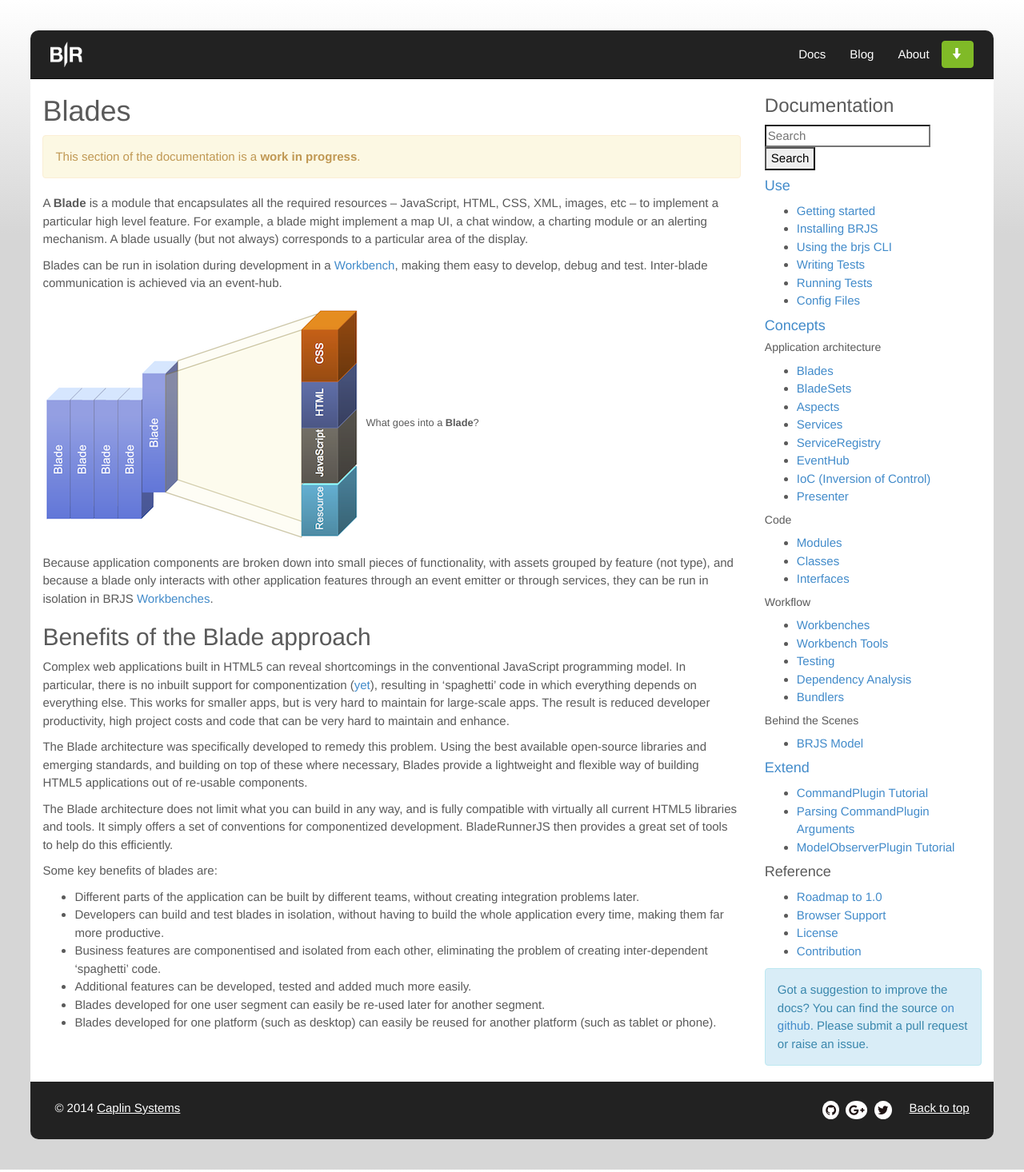
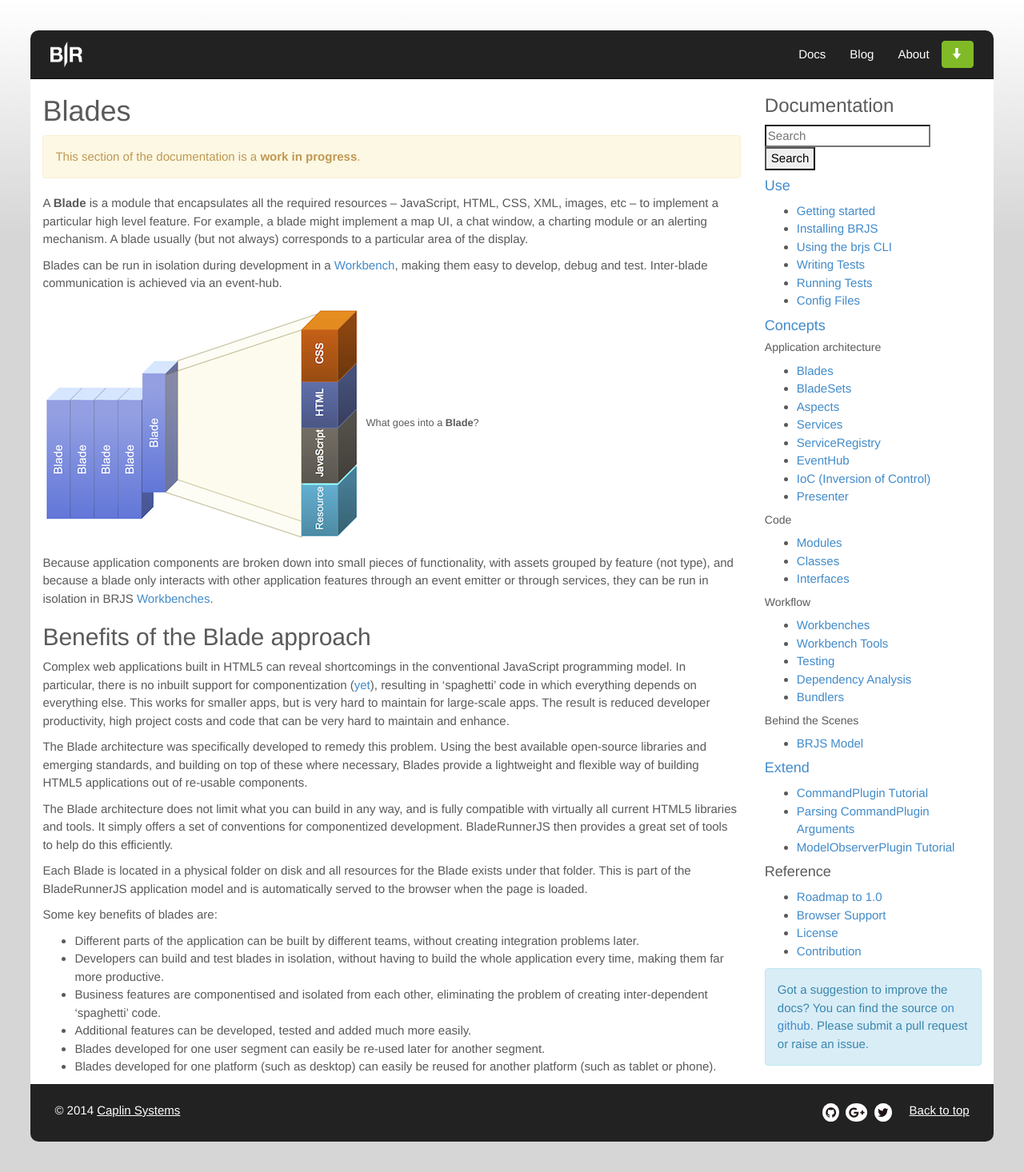
Before and after one commit to BladeRunnerJS/brjs-site, a Jekyll site: the page built from docs/concepts/blades.md, in a window 1280 px wide. Shown: the whole page at 80% size. Built offline with Jekyll 4.4.1, drawn with Linux system fonts in a browser that asks for light colours; nearby versions of some CDN libraries; Markdown is read by kramdown in place of the engine named in the settings.

Commit message:
making it seem more real by telling the reader that it's a folder on disk

```diff
--- a/docs/concepts/blades.md
+++ b/docs/concepts/blades.md
@@ -21,6 +21,8 @@
 
 The Blade architecture does not limit what you can build in any way, and is fully compatible with virtually all current HTML5 libraries and tools. It simply offers a set of conventions for componentized development. BladeRunnerJS then provides a great set of tools to help do this efficiently.
 
+Each Blade is located in a physical folder on disk and all resources for the Blade exists under that folder. This is part of the BladeRunnerJS application model and is automatically served to the browser when the page is loaded.
+
 Some key benefits of blades are:
 
 * Different parts of the application can be built by different teams, without creating integration problems later.
```
